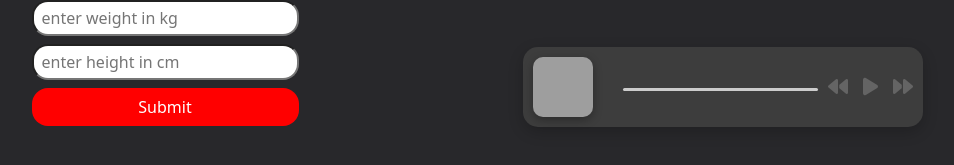
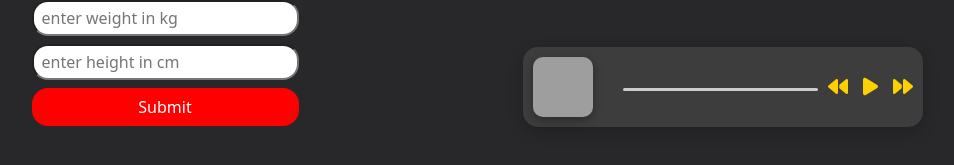
Before and after one commit to pranavp-work/bmi-calc, a React (Vite) app: page / in a window 1280 px wide. Shown: the part 313-478 px from the top of the page, without its empty margins (196-1150 px from the left). Built offline with nearby package versions, Linux system fonts and the light colour scheme; grey boxes are pictures that could not be loaded.

Commit message:
progress bar yellow

```diff
--- a/src/App.css
+++ b/src/App.css
@@ -110,7 +110,7 @@
     display: flex;
     justify-content: space-between;
     font-size: 10px;
-    color: #f8b200;
+    color: #666666;
     margin-top: 3px;
   }
 
@@ -134,7 +134,7 @@
     user-select: none; */
 
     font-size: 20px;
-    color: rgb(100, 100, 100);
+    color: rgb(255, 208, 0);
     cursor: pointer;
     user-select: none;
   }
```
